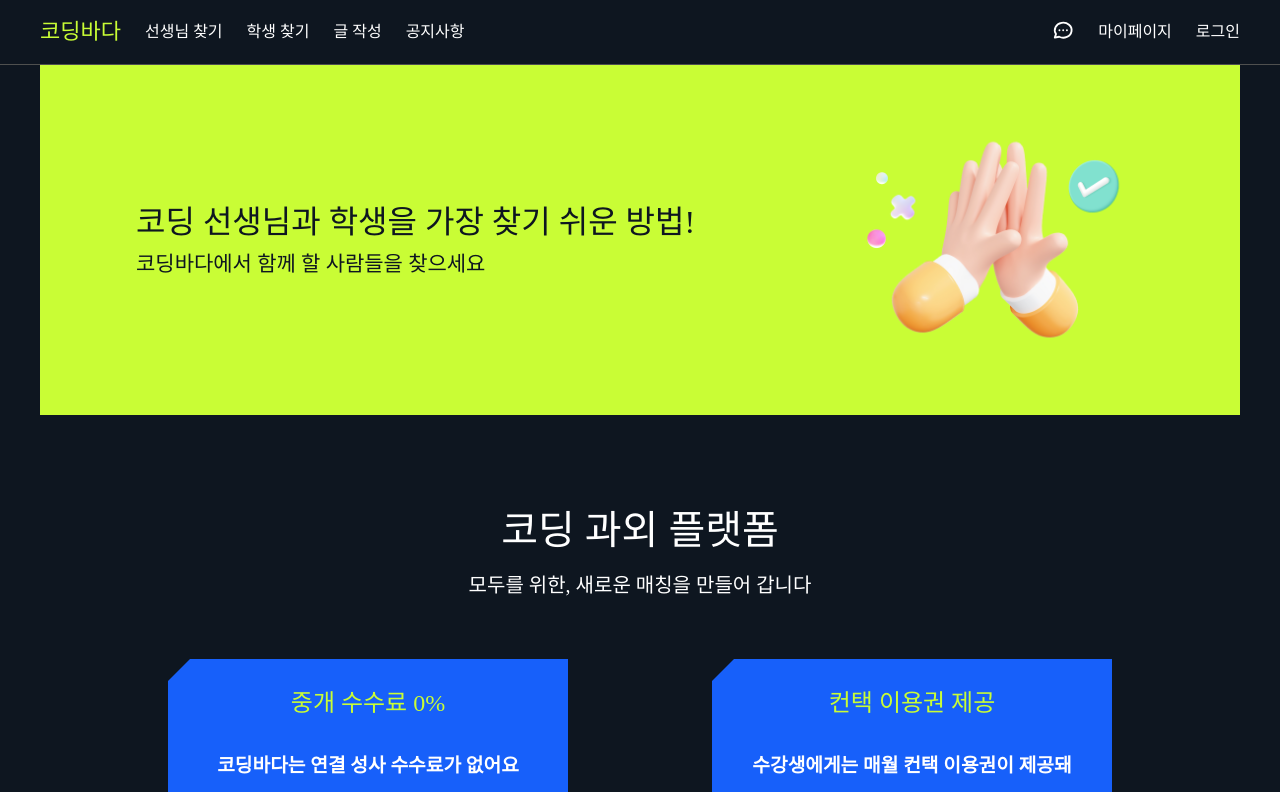
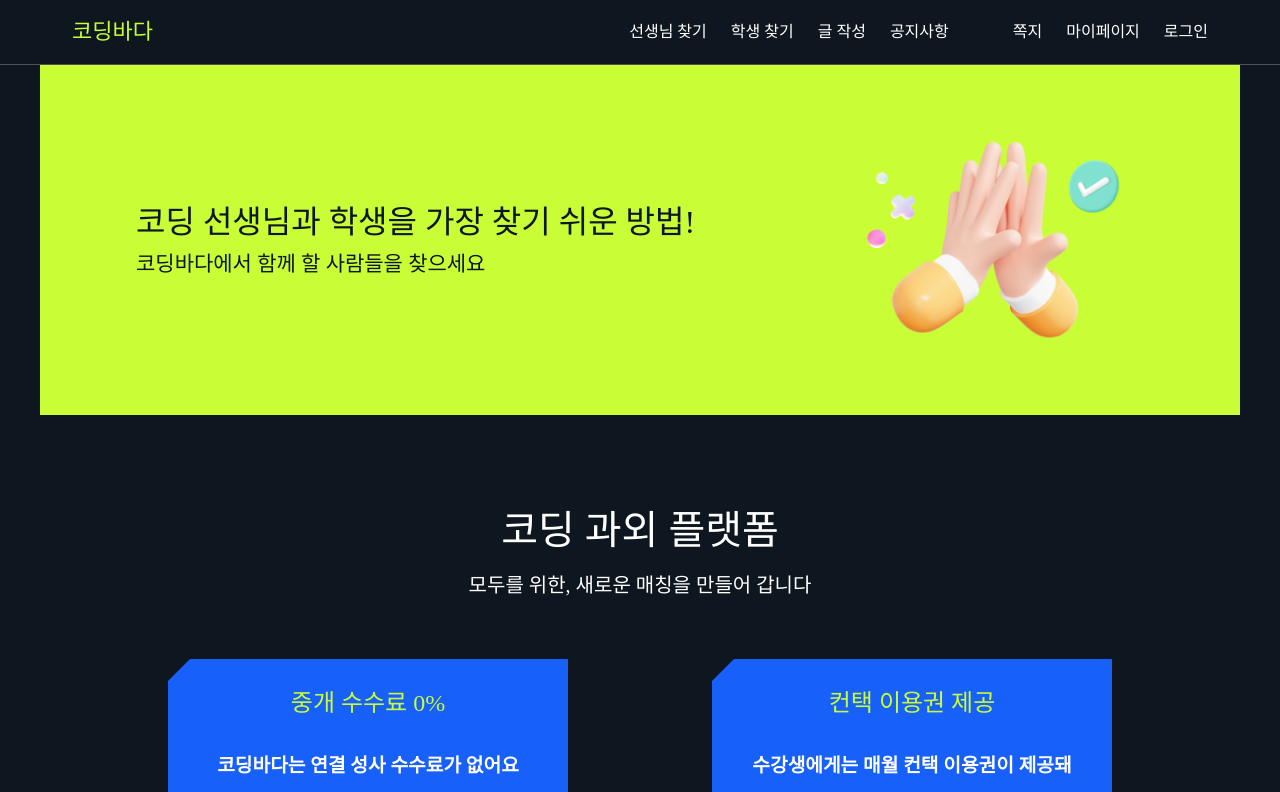
Before and after one commit to reignkk1/coding-tutoring-client, a React (Create React App) app: page / in a window 1280 px wide. Shown: the top 792 px of the page. Built offline with nearby package versions, Linux system fonts and the light colour scheme; no server answers; a web font is replaced by a local one.

Commit message:
style: 헤더 반응형 구현

```diff
--- a/src/components/layout/Header.tsx
+++ b/src/components/layout/Header.tsx
@@ -1,14 +1,16 @@
 import { Link, useRouteLoaderData } from "react-router-dom";
+import { useState } from "react";
 import styled from "styled-components";
 import { signout } from "../../api/auth";
 
-import { TbMessageCircle } from "react-icons/tb";
+import { HiMenu } from "react-icons/hi";
 
 const Head = styled.header`
   width: 100%;
   height: 65px;
 
   position: fixed;
+  top: 0;
 
   background-color: #0e1620;
   border-bottom: 1px solid #4f504f;
@@ -16,36 +18,93 @@ const Head = styled.header`
   z-index: 100;
 `;
 
-const Container = styled.div`
+const Container = styled.nav`
   width: 100%;
   height: 100%;
   max-width: 1200px;
 
   display: flex;
   justify-content: space-between;
+
   align-items: center;
 
   margin-inline: auto;
+  padding-inline: 2rem;
+
+  transition: all 0.3s ease-in-out;
+
+  @media (max-width: 850px) {
+    flex-direction: column;
+    align-items: flex-start;
+    padding-inline: 0;
+  }
 `;
 
 const Logo = styled.h1`
   font-family: regular;
   font-size: 22px;
   color: #c9fd35;
+
+  @media (max-width: 850px) {
+    height: 65px;
+    padding-inline: 2rem;
+    display: flex;
+    justify-content: center;
+    align-items: center;
+  }
 `;
 
-const Nav = styled.nav`
+const ToggleBtn = styled.button`
+  display: none;
+  position: absolute;
+  top: 1.3rem;
+  right: 1rem;
+  font-size: 1.4rem;
+
+  background-color: transparent;
+  color: white;
+
+  @media (max-width: 850px) {
+    display: block;
+  }
+`;
+
+const NavContainer = styled.div`
+  display: flex;
+  justify-content: space-between;
+  gap: 4rem;
+
+  transition: all 0.3s ease-out;
+
+  @media (max-width: 850px) {
+    display: none;
+    background-color: #0e1620;
+
+    &.open {
+      display: flex;
+      flex-direction: column;
+      padding-block: 4rem;
+      gap: 1.5rem;
+      border-bottom: 1px solid #4f504f;
+    }
+  }
+`;
+
+const Nav = styled.div`
   flex-shrink: 0;
+
+  ul {
     display: flex;
     align-items: center;
     gap: 1.5rem;
-`;
+  }
 
-const Sign = styled.div`
-  flex-shrink: 0;
-  display: flex;
-  align-items: center;
-  gap: 1.5rem;
+  @media (max-width: 850px) {
+    ul {
+      flex-direction: column;
+      width: 100vw;
+    }
+  }
 `;
 
 const NavItem = styled.li`
@@ -65,6 +124,8 @@ const NavItem = styled.li`
 `;
 
 export default function Header() {
+  const [open, setOpen] = useState(false);
+  console.log(open);
   const token = useRouteLoaderData("root");
   const menu = [
     { item: "선생님 찾기", to: "/teachers" },
@@ -76,33 +137,42 @@ export default function Header() {
   return (
     <Head>
       <Container>
-        <Nav>
+        <ToggleBtn onClick={() => setOpen((open) => !open)}>
+          <HiMenu />
+        </ToggleBtn>
         <Link to="/">
           <Logo>코딩바다</Logo>
         </Link>
+        <NavContainer className={`${open && "open"}`}>
+          <Nav>
+            <ul>
               {menu.map((list) => (
+                <NavItem>
                   <Link key={list.item} to={list.to}>
-              <NavItem>{list.item}</NavItem>
+                    {list.item}
                   </Link>
+                </NavItem>
               ))}
+            </ul>
           </Nav>
-        <Sign>
-          <Link to="/notes">
+          <Nav>
+            <ul>
               <NavItem>
-              <TbMessageCircle className="icon" />
+                <Link to="/notes">쪽지</Link>
               </NavItem>
-          </Link>
-          <Link to="/view/me">
-            <NavItem>마이페이지 </NavItem>
-          </Link>
+              <NavItem>
+                <Link to="/view/me">마이페이지</Link>
+              </NavItem>
               {!token ? (
-            <Link to="/signin">
-              <NavItem>로그인</NavItem>
-            </Link>
+                <NavItem>
+                  <Link to="/signin">로그인</Link>
+                </NavItem>
               ) : (
                 <NavItem onClick={signout}>로그아웃</NavItem>
               )}
-        </Sign>
+            </ul>
+          </Nav>
+        </NavContainer>
       </Container>
     </Head>
   );
```
Lines whose indentation alone changed are shown as unchanged.
